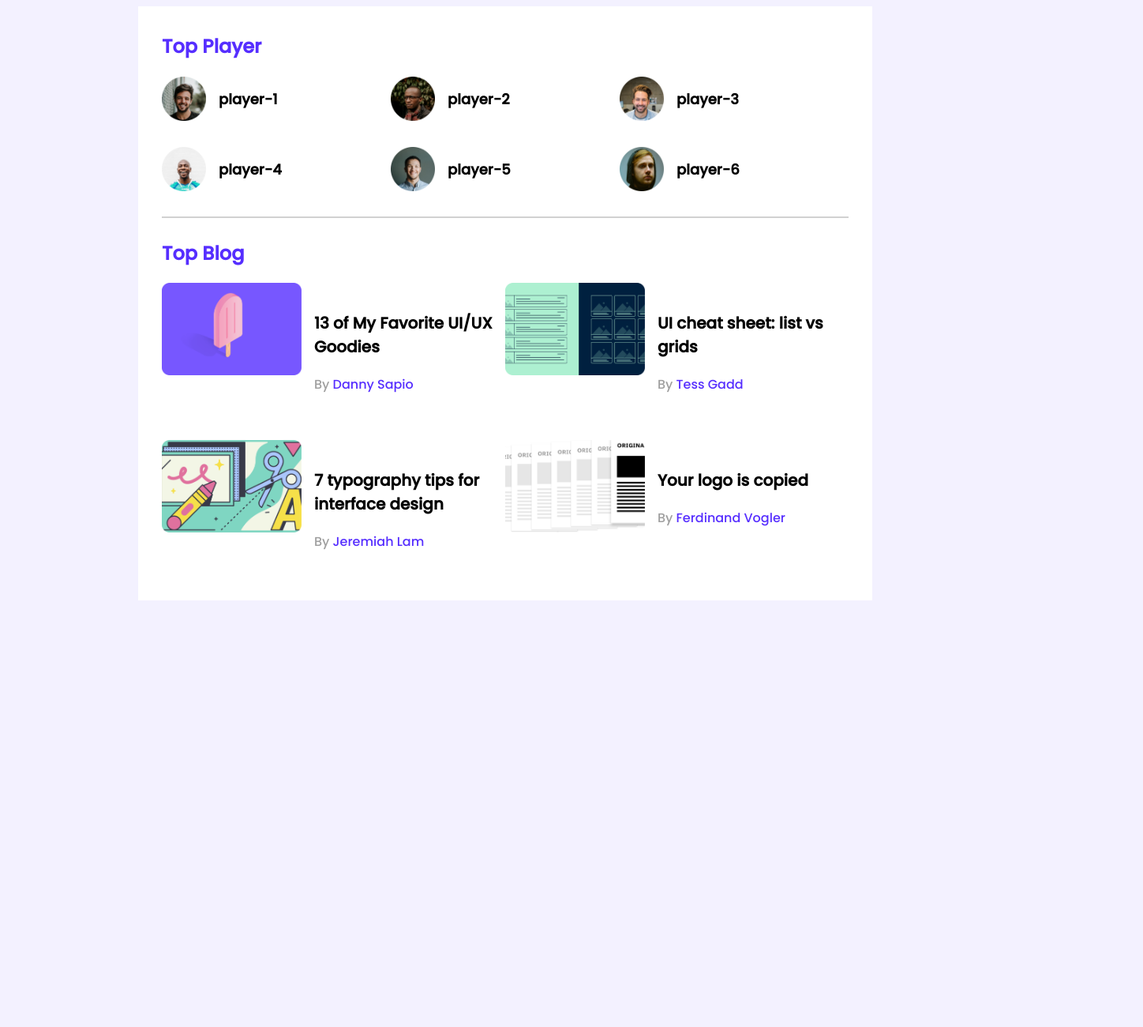
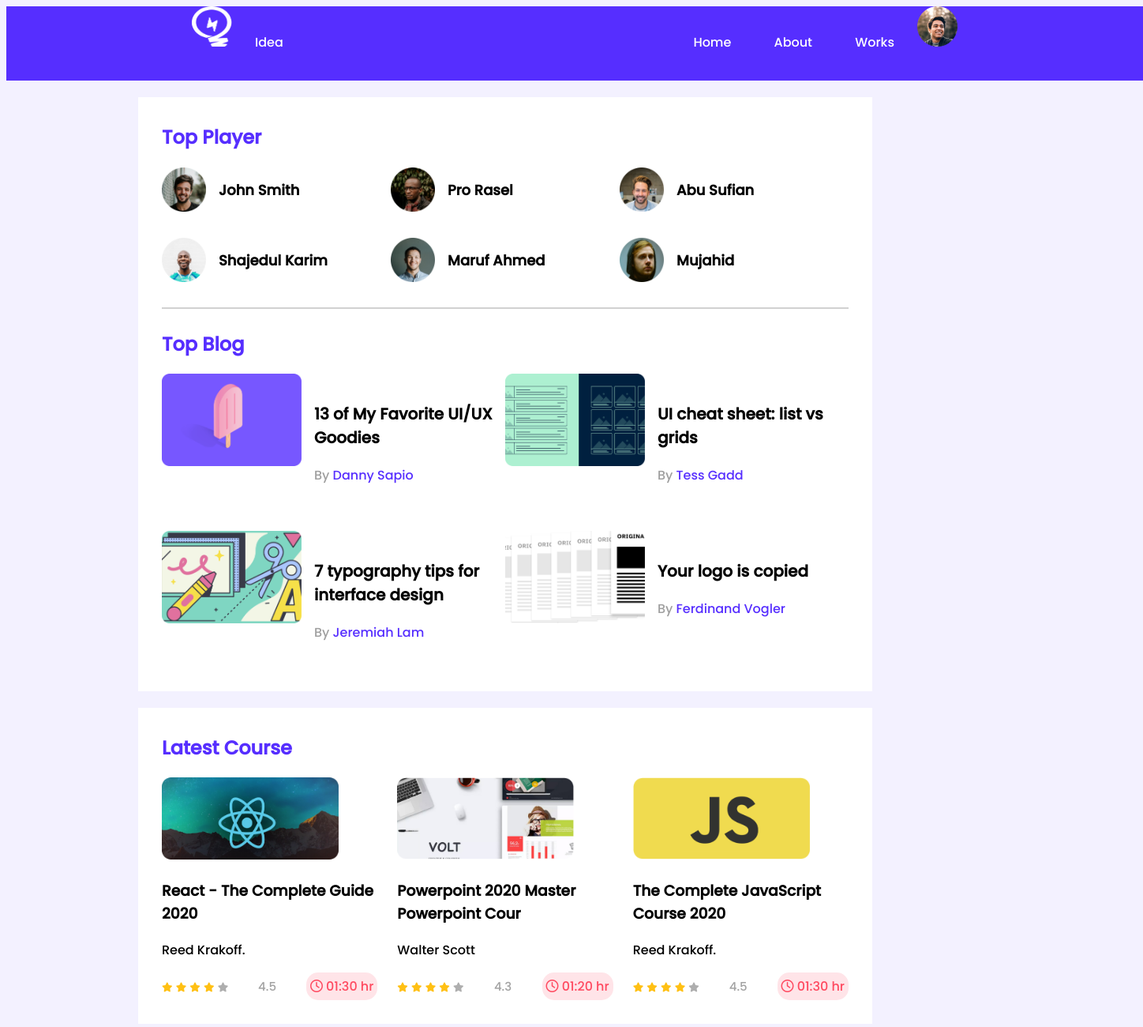
Before and after one commit to abdullah-riyadh17/leader-board-css3, a plain HTML site: page index.html in a window 1280 px wide. Shown: the whole page at 79% size, 1448 px wide, since content can reach past the window. Before the commit the page ends 800 px from the top, so only its background shows below. Drawn offline with Linux system fonts and the light colour scheme.

Commit message:
header added

```diff
--- a/index.html
+++ b/index.html
@@ -5,6 +5,8 @@
     <meta http-equiv="X-UA-Compatible" content="IE=edge">
     <meta name="viewport" content="width=device-width, initial-scale=1.0">
     <title>Leader Board</title>
+    <!-- font-awesome -->
+    <script src="https://kit.fontawesome.com/fb72056a8b.js" crossorigin="anonymous"></script>
     <!-- stylesheet -->
     <link rel="stylesheet" href="styles/style.css">
 
@@ -12,6 +14,21 @@
 <body>
     <!-- header start -->
     <header>
+        <nav>
+            <span>
+                <img src="images/icons/logo.png" alt="">
+                <a href="">Idea</a>
+            </span>
+
+           <span>
+            <a href="">Home</a>
+            <a href="">About</a>
+            <a href="">Works</a>
+            <img src="images/icons/profile.png" alt="">
+
+           </span>
+
+        </nav>
 
 
     </header>
@@ -25,27 +42,27 @@
                 <div class="players">
                     <div class="player">
                         <img src="images/players/player-1.png" alt="">
-                        <h3 class="player-name">player-1</h3>
+                        <h3 class="player-name">John Smith </h3>
                     </div>
                     <div class="player">
                         <img src="images/players/player-2.png" alt="">
-                        <h3 class="player-name">player-2</h3>
+                        <h3 class="player-name">Pro Rasel</h3>
                     </div>
                     <div class="player">
                         <img src="images/players/player-3.png" alt="">
-                        <h3 class="player-name">player-3</h3>
+                        <h3 class="player-name">Abu Sufian</h3>
                     </div>
                     <div class="player">
                         <img src="images/players/player-4.png" alt="">
-                        <h3 class="player-name">player-4</h3>
+                        <h3 class="player-name">Shajedul Karim</h3>
                     </div>
                     <div class="player">
                         <img src="images/players/player-5.png" alt="">
-                        <h3 class="player-name">player-5</h3>
+                        <h3 class="player-name">Maruf Ahmed</h3>
                     </div>
                     <div class="player">
                         <img src="images/players/player-6.png" alt="">
-                        <h3 class="player-name">player-6</h3>
+                        <h3 class="player-name">Mujahid</h3>
                     </div>
                 </div>
             </div>
@@ -108,6 +125,85 @@
             </div>
 
         </section>
+        <!-- Latest course -->
+        <section class="container">
+            <h2 class="section-title">Latest Course</h2>
+
+            <div class="courses">
+                <div class="course">
+                    <div class="course-banner">
+                        <img src="images/courses/course-1.png" alt="">
+                    </div>
+                    <div class="course-detail">
+                        <h3 class="course-title">React - The Complete Guide 2020</h3>
+                        <p class="course-author">Reed Krakoff.</p>
+                        <div class="course-info">
+                            <div>
+                                <i class="fa-solid fa-star filled"></i>
+                                <i class="fa-solid fa-star filled"></i>
+                                <i class="fa-solid fa-star filled"></i>
+                                <i class="fa-solid fa-star filled"></i>
+                                <i class="fa-solid fa-star empty"></i>
+                            </div>
+                            <span>4.5</span>
+                            <div class="course-duration">
+                                <i class="fa-regular fa-clock"></i>
+                                01:30 hr
+                            </div>
+
+                        </div>
+                    </div>
+                </div>
+                <div class="course">
+                    <div class="course-banner">
+                        <img src="images/courses/course-2.png" alt="">
+                    </div>
+                    <div class="course-detail">
+                        <h3 class="course-title">Powerpoint 2020 Master Powerpoint Cour</h3>
+                        <p class="course-author">Walter Scott</p>
+                        <div class="course-info">
+                            <div>
+                                <i class="fa-solid fa-star filled"></i>
+                                <i class="fa-solid fa-star filled"></i>
+                                <i class="fa-solid fa-star filled"></i>
+                                <i class="fa-solid fa-star filled"></i>
+                                <i class="fa-solid fa-star empty"></i>
+                            </div>
+                            <span>4.3</span>
+                            <div class="course-duration">
+                                <i class="fa-regular fa-clock"></i>
+                                01:20 hr
+                            </div>
+
+                        </div>
+                    </div>
+                </div>
+                <div class="course">
+                    <div class="course-banner">
+                        <img src="images/courses/course-3.png" alt="">
+                    </div>
+                    <div class="course-detail">
+                        <h3 class="course-title">The Complete JavaScript Course 2020</h3>
+                        <p class="course-author">Reed Krakoff.</p>
+                        <div class="course-info">
+                            <div>
+                                <i class="fa-solid fa-star filled"></i>
+                                <i class="fa-solid fa-star filled"></i>
+                                <i class="fa-solid fa-star filled"></i>
+                                <i class="fa-solid fa-star filled"></i>
+                                <i class="fa-solid fa-star empty"></i>
+                            </div>
+                            <span>4.5</span>
+                            <div class="course-duration">
+                                <i class="fa-regular fa-clock"></i>
+                                01:30 hr
+                            </div>
+
+                        </div>
+                    </div>
+                </div>
+            </div>
+        </section>
     </main>
 </body>
 </html>
--- a/styles/style.css
+++ b/styles/style.css
@@ -5,14 +5,47 @@ body{
     font-family: 'Poppins', sans-serif;
     background-color: #F3F1FF;
 }
+header{
+    background-color: #562EFF;
+    width: 1440px;
+    height: 94px;
+
+
+
+}
+nav{
+    display: flex;
+    justify-content: space-around;
+    align-items: center;
+
+}
+
+
+nav span a{
+    color: #FFFFFF;
+    text-decoration: none;
+    font-size: 16px;
+    font-weight: 400;
+    padding: 25px;
+
+}
+span img{
+    width: 51px;
+    height: 51px;
+
+}
+
 main{
     display: flex;
-    justify-content: center;
+    flex-direction: column;
+    align-items: center;
 }
 .container{
     background-color:#FFFFFF ;
     width: 870px;
     padding: 30px;
+    margin-top: 21px;
+    border: 5px;
 
 }
 hr{
@@ -58,6 +91,7 @@ hr{
 
 .blog{
     display: flex;
+
 }
 
 .blog .thumbnail img{
@@ -67,6 +101,7 @@ hr{
 }
 .blog-info{
     margin: 16px;
+
 }
 .blog-title{
     font-size: 20px;
@@ -82,3 +117,79 @@ hr{
     text-decoration: none;
 
 }
+
+/* courses styles */
+.courses{
+    display: grid;
+    grid-template-columns: repeat(3, 1fr);
+    grid-column-gap: 25px;
+}
+.course .course-banner img{
+    width: 224px;
+    height: 104px;
+}
+.course-info{
+    display: flex;
+    align-items: center;
+    justify-content: space-between;
+}
+
+.fa-star{
+    font-size: 12px;
+}
+.fa-star.filled{
+    color: #FFC014;
+    ;
+}
+.fa-star.empty{
+    color: #AEAEAE;
+    ;
+
+}
+.course-info span{
+    font-size: 15px;
+    font-weight: 400;
+    color: #A2A2A2;
+}
+.course-duration{
+    color: #FF4A60;
+    background-color: #FFE4E8;
+    border-radius: 15px;
+    padding: 5px;
+}
+
+/* media quesries */
+
+/* mobile devices */
+@media only screen and (max-width:688px) {
+
+    .container{
+        width: 100%;
+    }
+
+    .players, .blogs, .courses{
+
+        grid-template-columns: repeat(1, 1fr);
+    }
+    .player, .blog, .course{
+        flex-direction: column;
+    }
+}
+
+/*---------------
+ tablet devices
+----------------*/
+@media only screen and (min-width:689px) and (max-width:991px) {
+    .container{
+        width: 100%;
+    }
+    .players,  .courses{
+
+        grid-template-columns: repeat(2, 1fr);
+    }
+    .blogs{
+        grid-template-columns: repeat(1, 1fr);
+
+    }
+
+}
```
